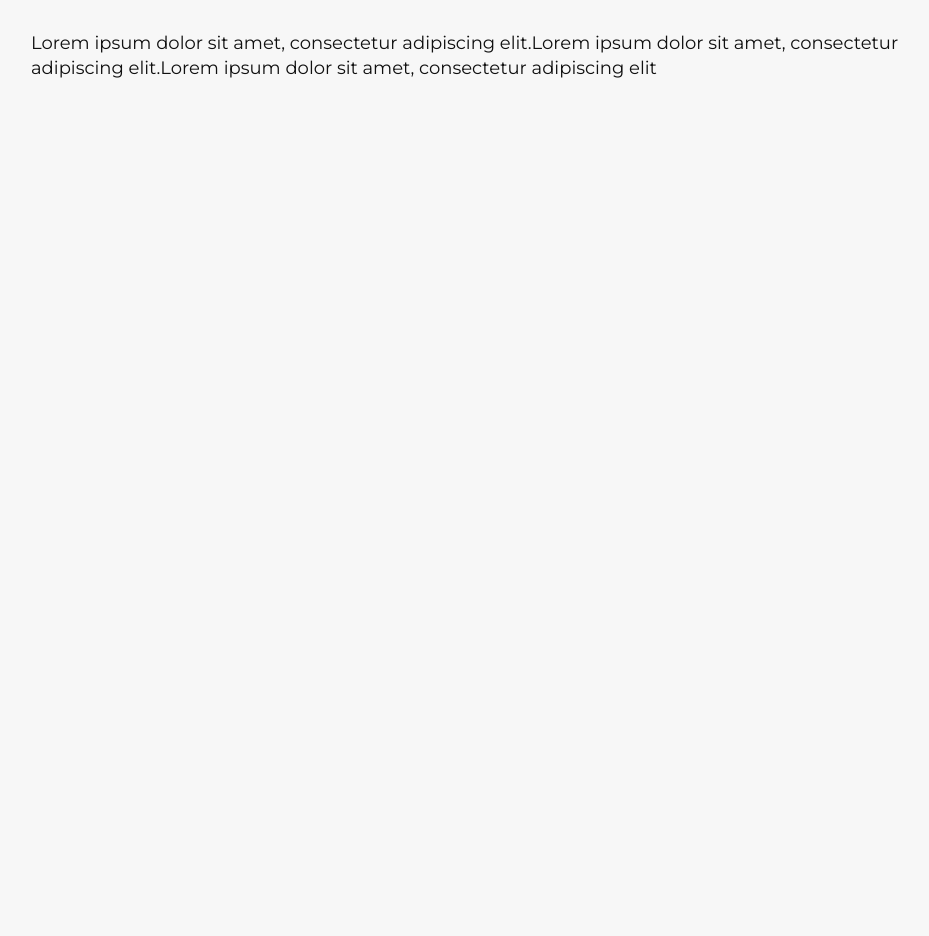
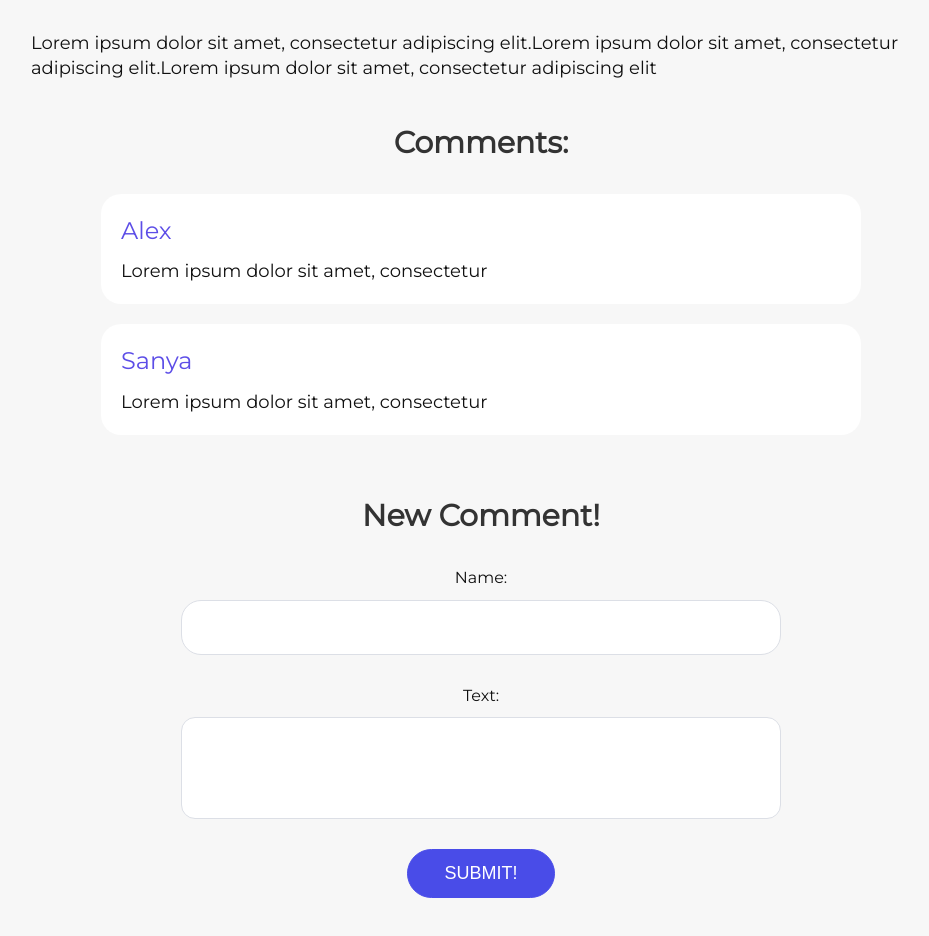
Before and after one commit to Liknox/blog-nuxt, a Nuxt app: page /blog/1 in a window 1280 px wide. Shown: the part 502-1438 px from the top of the page, without its empty margins (159-1088 px from the left). Before the commit the page ends 880 px from the top, so only its background shows below. Built offline with nearby package versions, Linux system fonts and the light colour scheme.

Commit message:
added comments to a single blog post

```diff
--- /dev/null
+++ b/components/Blog/Post.vue
@@ -0,0 +1,26 @@
+<template>
+   <section class="post">
+      <div class="container">
+         <div class="post-header">
+            <img :src="post.img" :alt="post.title" />
+            <h1 class="title">{{ post.title }}</h1>
+            <p>{{ post.descr }}</p>
+         </div>
+
+         <div class="post-body">
+            <p>{{ post.content }}</p>
+         </div>
+      </div>
+   </section>
+</template>
+
+<script>
+export default {
+   props: {
+      post: {
+         type: Object,
+         required: true,
+      },
+   },
+};
+</script>
--- /dev/null
+++ b/components/Comments/Comments.vue
@@ -0,0 +1,41 @@
+<template>
+   <section class="comments" v-if="comments">
+      <div class="container">
+         <h2 class="title">Comments:</h2>
+         <div class="comment" v-for="comment in comments" :key="comment.name">
+            <p class="name">{{ comment.name }}</p>
+            <p class="text">{{ comment.text }}</p>
+         </div>
+      </div>
+   </section>
+</template>
+
+<script>
+export default {
+   props: {
+      comments: {
+         type: Array,
+         default: null,
+      },
+   },
+};
+</script>
+
+<style lang="scss">
+.comment {
+   padding: 20px;
+   background-color: #fff;
+   margin: 0 auto 20px auto;
+   border-radius: 20px;
+   width: 760px;
+   .name {
+      margin-bottom: 12px;
+      font-size: 24px;
+      color: #5c4de7;
+   }
+}
+h2.title {
+   text-align: center;
+   margin-bottom: 30px;
+}
+</style>
--- /dev/null
+++ b/components/Comments/NewComment.vue
@@ -0,0 +1,48 @@
+<template>
+   <section class="new-comment">
+      <div class="container">
+         <h2 class="title">New Comment!</h2>
+         <form @submit.prevent="onSubmit" class="contact-form">
+            <label>Name:</label>
+            <input v-model="comment.name" type="text" />
+            <label>Text:</label>
+            <textarea v-model="comment.text"></textarea>
+
+            <div class="controls">
+               <button class="btn btnPrimary">Submit!</button>
+            </div>
+         </form>
+      </div>
+   </section>
+</template>
+
+<script>
+export default {
+   data() {
+      return {
+         comment: {
+            name: "",
+            text: "",
+         },
+      };
+   },
+   methods: {
+      onSubmit() {
+         console.log(this.comment);
+      },
+   },
+};
+</script>
+
+<style lang="scss">
+.new-comment {
+   text-align: center;
+   .controls {
+      margin: 30px 0;
+   }
+   &-form {
+      max-width: 600px;
+      margin: 30px auto;
+   }
+}
+</style>
--- a/pages/blog/_id/index.vue
+++ b/pages/blog/_id/index.vue
@@ -1,23 +1,21 @@
 <template>
    <div class="wrapper-content wrapper-content--fixed">
-      <section class="post">
-         <div class="container">
-            <div class="post-header">
-               <img :src="post.img" :alt="post.title" />
-               <h1 class="title">{{ post.title }}</h1>
-               <p>{{ post.descr }}</p>
-            </div>
-
-            <div class="post-body">
-               <p>{{ post.content }}</p>
-            </div>
-         </div>
-      </section>
+      <post :post="post" />
+      <comments :comments="comments" />
+      <newComment />
    </div>
 </template>
 
 <script>
+import post from "@/components/Blog/Post.vue";
+import newComment from "@/components/Comments/NewComment.vue";
+import comments from "@/components/Comments/Comments.vue";
 export default {
+   components: {
+      post,
+      comments,
+      newComment,
+   },
    data() {
       return {
          post: {
@@ -28,6 +26,10 @@
                "Lorem ipsum dolor sit amet, consectetur adipiscing elit.Lorem ipsum dolor sit amet, consectetur adipiscing elit.Lorem ipsum dolor sit amet, consectetur adipiscing elit",
             img: "https://images.newscientist.com/wp-content/uploads/2022/02/24145845/SEI_89826778.jpg?crop=1:1,smart&width=1200&height=1200&upscale=true",
          },
+         comments: [
+            { name: "Alex", text: "Lorem ipsum dolor sit amet, consectetur" },
+            { name: "Sanya", text: "Lorem ipsum dolor sit amet, consectetur" },
+         ],
       };
    },
 };
```
